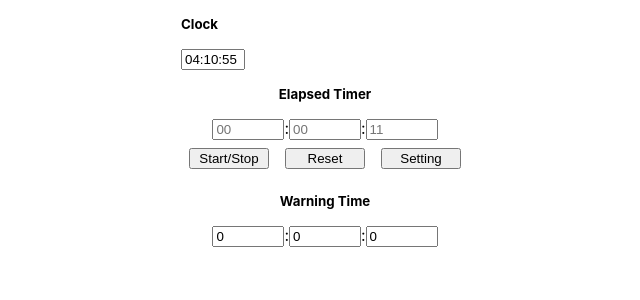
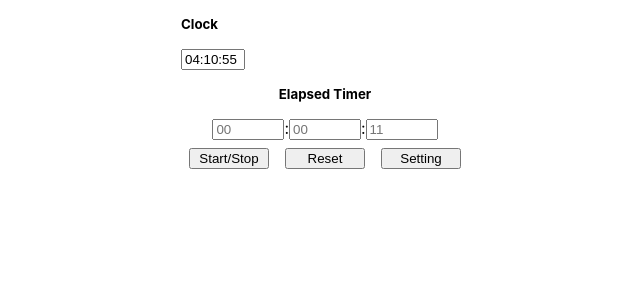
Before and after one commit to ilhamft/elapsed-timer, a React (Create React App) app: page / in a window 1280 px wide. Shown: the top 300 px of the page, without its empty margins (315-955 px from the left). Built offline with nearby package versions, Linux system fonts and the light colour scheme.

Commit message:
Display setting.

```diff
--- a/src/component/timer.js
+++ b/src/component/timer.js
@@ -19,6 +19,7 @@ const Timer = () => {
   const [clearInput, setClearInput] = useState(false);
   const [warningTimer, setWarningTimer] = useState(0);
   const [warn, setWarn] = useState(false);
+  const [displaySetting, setDisplaySetting] = useState(false);
 
   const timeout = useRef(null);
 
@@ -187,9 +188,15 @@ const Timer = () => {
         >
           Reset
         </button>
-        <button>Setting</button>
+        <button
+          onClick={() => {
+            setDisplaySetting(!displaySetting);
+          }}
+        >
+          Setting
+        </button>
       </div>
-      <div className="warning">
+      <div className="warning" hidden={!displaySetting}>
         <h5>Warning Time</h5>
         <input
           type="number"
```
